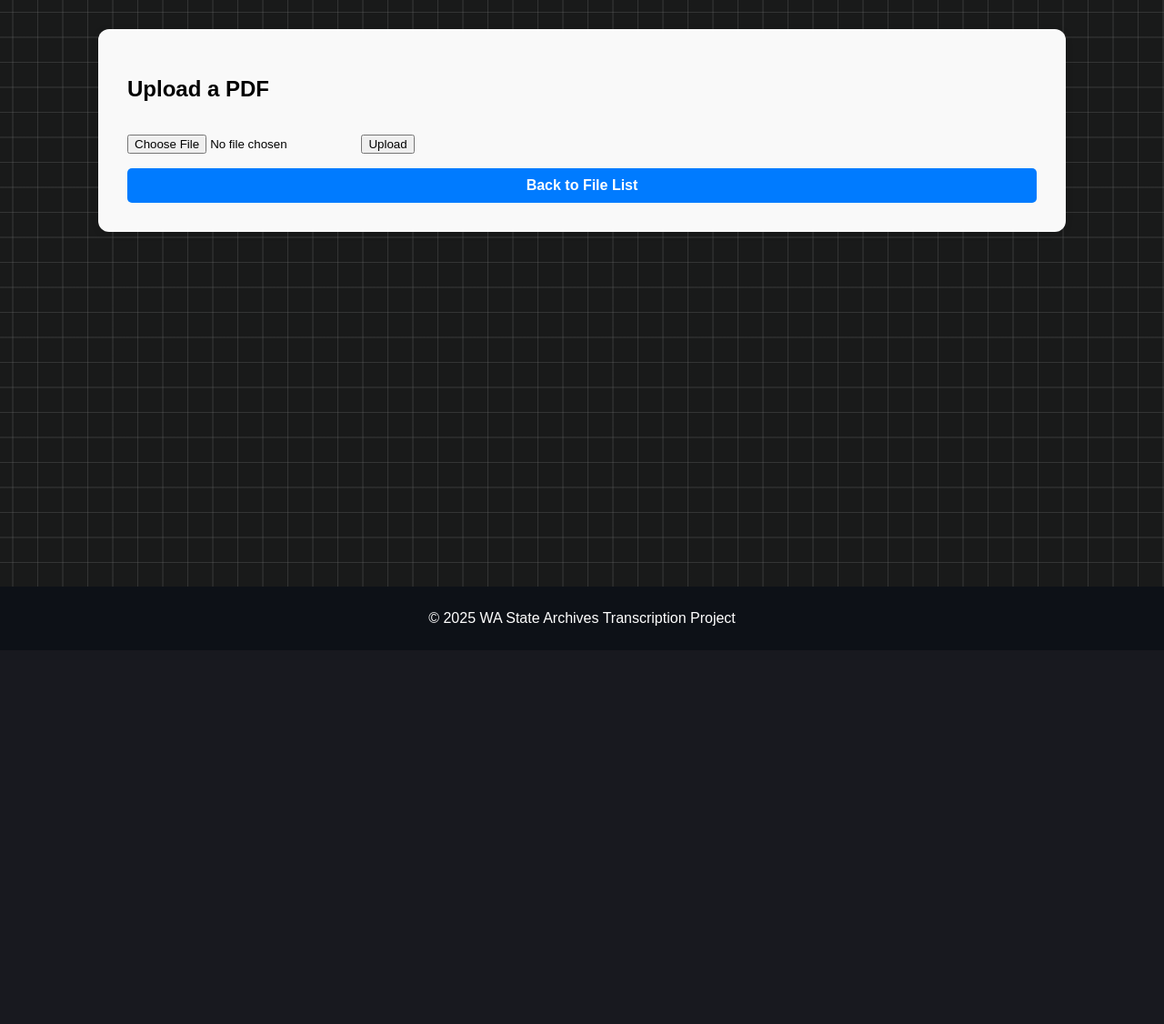
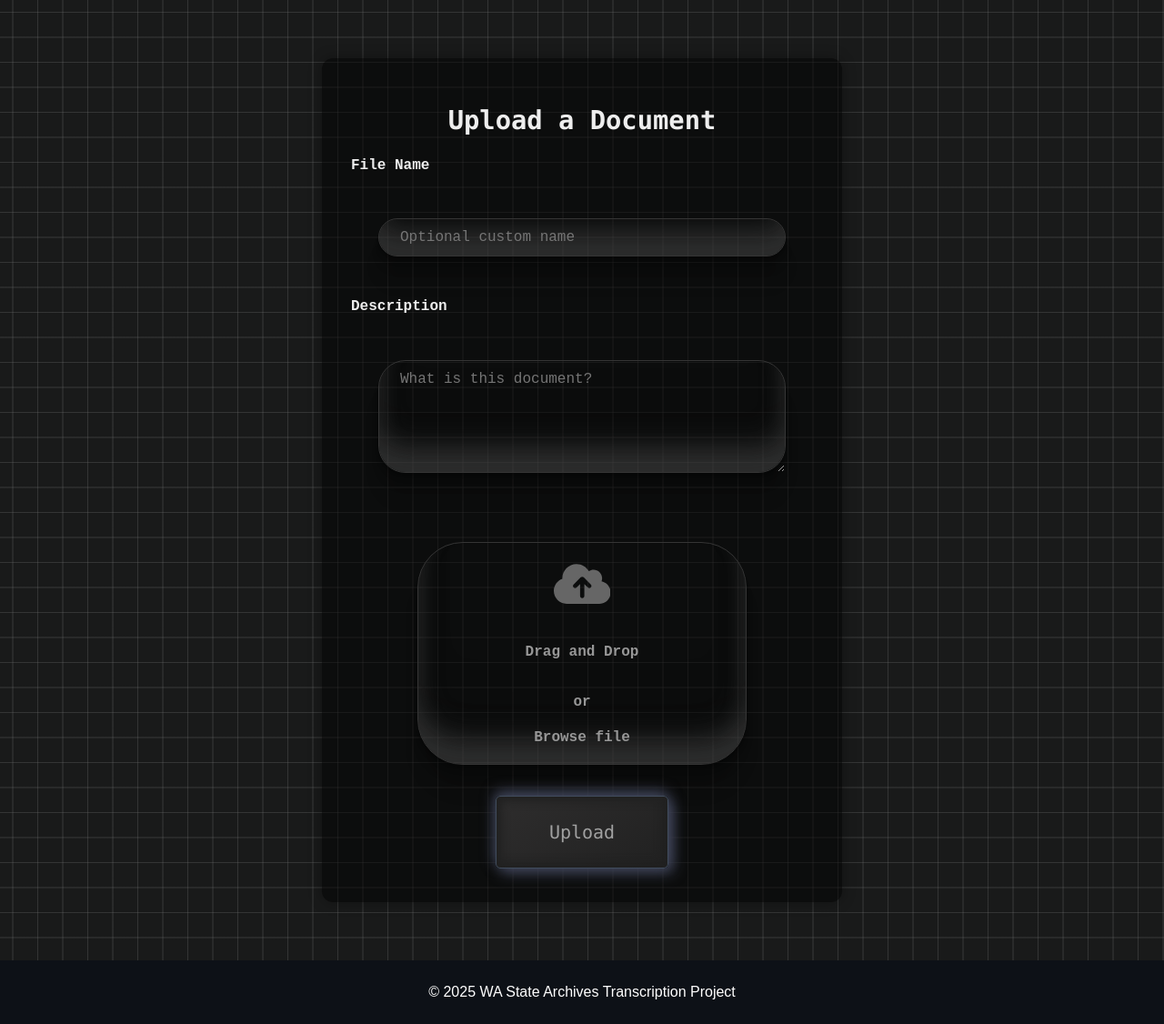
Before and after one commit to ksermon/State-Archives-Transcription, a Flask app: page /upload in a window 1280 px wide. Shown: the part 85-1211 px from the top of the page at 91% size. Before the commit the page ends 773 px from the top, so only its background shows below. Run offline with Flask 3, Linux system fonts and the light colour scheme.

Commit message:
Add files via upload

```diff
--- a/app/main/routes.py
+++ b/app/main/routes.py
@@ -14,19 +14,22 @@
         and filename.rsplit(".", 1)[1].lower() in Config.ALLOWED_EXTENSIONS
     )
 
+@bp.route("/", methods=["GET"])
+def startpage():
+    return render_template("herosection.html")
 
-@bp.route("/", methods=["GET"])
+@bp.route("/list", methods=["GET"])
 def file_list():
     # Display the main page with a list of uploaded files
     files = UploadedFile.query.all()
-    return render_template("file_list.html", files=files)
+    return render_template("FileList.html", files=files)
 
 
 @bp.route("/upload", methods=["GET", "POST"])
 def file_upload():
     if request.method == "GET":
         # Render the file upload page for GET requests
-        return render_template("file_upload.html")
+        return render_template("upload.html")
     # Handle file upload and save to the database
     if "file" not in request.files:
         flash("No file part in the request.")
@@ -38,19 +41,21 @@
     if file and allowed_file(file.filename):
         file_name = secure_filename(file.filename)
         file_content = file.read()  # Read the binary content of the file
-
+        # Get custom name and decription
+        custom_name = request.form.get("name") or file_name
+        description = request.form.get("description", "")
         # TODO: Generate the transcription
         file_transcription = "placeholder"  # Placeholder for transcription logic
 
         # Save file info and content to the database
         db_file = UploadedFile(
-            name=file_name, content=file_content, transcription=file_transcription
+            name=custom_name, content=file_content, description=description,transcription=file_transcription
         )
         db.session.add(db_file)
         db.session.commit()
 
         flash(f'File "{file_name}" uploaded successfully!')
-        return redirect(url_for("main.file_view", name=file_name))
+        return redirect(url_for("main.file_view", name=custom_name))
     else:
         flash("Invalid file type.")
         return redirect(url_for("main.file_list"))
@@ -63,12 +68,32 @@
     if not uploaded_file:
         abort(404)  # File not found
     return render_template(
-        "file_view.html",
+        "FileView.html",
         name=uploaded_file.name,
+        description = uploaded_file.description or "No description available.",
         content=b64encode(uploaded_file.content).decode("utf-8"),
         transcription=uploaded_file.transcription,
     )
 
+@bp.route("/search", methods=["GET"])
+def search_files():
+    query = request.args.get("searchbar", "").strip()
+
+    if not query:
+        flash("Please enter a search term.")
+        return redirect(url_for("main.file_list"))
+
+    # search relevant text
+    search_results = UploadedFile.query.filter(
+        (UploadedFile.name.ilike(f"%{query}%")) |
+        (UploadedFile.description.ilike(f"%{query}%")) |
+        (UploadedFile.transcription.ilike(f"%{query}%"))
+    ).all()
+
+    if not search_results:
+        flash("No files matched your search.")
+
+    return render_template("search_results.html", files=search_results, query=query)
 
 @bp.route("/herosection")
 def herosection():
--- a/app/models.py
+++ b/app/models.py
@@ -5,6 +5,7 @@
     name = db.Column(db.String(128), nullable=False)
     content = db.Column(db.LargeBinary, nullable=False)
     transcription = db.Column(db.Text, nullable=True)
+    description = db.Column(db.Text, nullable=True)
 
     def __repr__(self):
         return f'<UploadedFile {self.filename}>'
--- a/app/static/styles/document_card.css
+++ b/app/static/styles/document_card.css
@@ -47,9 +47,8 @@
     background-color: #ddd;
     color: black;
     width: 100%;
-    max-width: 300px;
-    min-width: 180px;
-    max-height: 330px;
+    width: 200px;
+    height: 330px;
     border-radius: 8px;
     box-shadow: rgba(50, 50, 93, 0.15) 0px 20px 40px -10px;
     transition: transform 0.3s ease, box-shadow 0.3s ease;
--- a/app/templates/FileList.html
+++ b/app/templates/FileList.html
@@ -18,7 +18,7 @@
 
         <div class="card-grid">
 
-            {% for i in range(10) %}
+            {% for file in files %}
                 {% include 'components/document_card.html' %}
             {% endfor %}
 
--- a/app/templates/components/document_card.html
+++ b/app/templates/components/document_card.html
@@ -1,4 +1,5 @@
 <!-- From Uiverse.io by Kagamiie -->
+<a href="{{ url_for('main.file_view', name=file.name) }}" class="card-link">
 <article class="card">
   <div class="card-img">
     <div class="card-imgs pv delete"></div>
@@ -6,9 +7,10 @@
 
   <div class="project-info">
     <div class="flex">
-      <div class="project-title">File Title</div>
+      <div class="project-title">{{ file.name }}</div>
       <span class="tag">type</span>
     </div>
-    <span class="lighter">Here is the place for description. Description should be required to filled when upload. It can be useful for searching module.</span>
+    <span class="lighter">{{ file.description or "No description available." }}</span>
   </div>
 </article>
+</a>
--- a/app/templates/components/navbar.html
+++ b/app/templates/components/navbar.html
@@ -1,3 +1,4 @@
+
 <nav class="navbar">
   <div class="navbar-title">
     <div class="navbar-left">
@@ -7,11 +8,13 @@
     </div>
     <div class="navbar-center">
       <div class="group">
+        <form action="{{ url_for('main.search_files') }}" method="get"style="width: 100%; display: flex; align-items: center;">
         <svg viewBox="0 0 24 24" fill="none" stroke="currentColor" stroke-width="2" stroke-linecap="round" stroke-linejoin="round" class="search-icon">
           <circle cx="11" cy="11" r="8"></circle>
           <line x1="21" y1="21" x2="16.65" y2="16.65"></line>
         </svg>
         <input id="query" class="input" type="search" placeholder="Search..." name="searchbar" />
+      </form>
       </div>
     </div>
   </div>
--- /dev/null
+++ b/app/templates/footer.html
@@ -0,0 +1,3 @@
+<footer class="footer">
+    <p>&copy; 2025 WA State Archives Transcription Project</p>
+  </footer>
--- /dev/null
+++ b/app/templates/navbar.html
@@ -0,0 +1,6 @@
+<nav class="navbar">
+  <div class="navbar-title">
+      <a href="{{ url_for('main.file_list') }}" class="navbar-link">Home</a>
+      <a href="{{ url_for('main.file_upload') }}" class="navbar-link">Upload</a>
+  </div>
+</nav>
--- a/app/templates/upload.html
+++ b/app/templates/upload.html
@@ -8,7 +8,7 @@
   <div class="upload-container">
     <h1 class="upload-title">Upload a Document</h1>
 
-    <form class="upload-form" method="POST" enctype="multipart/form-data" action="/upload">
+    <form class="upload-form" method="POST" enctype="multipart/form-data" action="{{ url_for('main.file_upload') }}">
       <label for="name">File Name</label>
       <input type="text" name="name" id="name" placeholder="Optional custom name" />
 
@@ -24,7 +24,7 @@
           <p>or</p>
           <span class="browse-button">Browse file</span>
         </div>
-        <input id="file" type="file" />
+        <input id="file" name="file" type="file" required/>
       </label>
 
       <button type="submit">Upload</button>
```
Also changed, not shown: app/templates/FileView.html (+6 -10 lines), app/templates/search_results.html (added, +37 -0 lines), app/static/styles/upload.css (line endings or trailing spaces).
